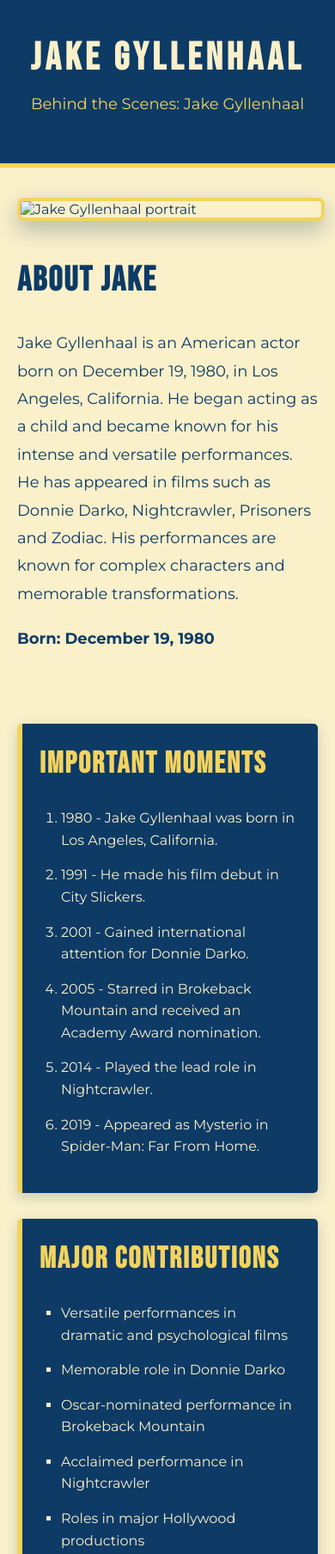
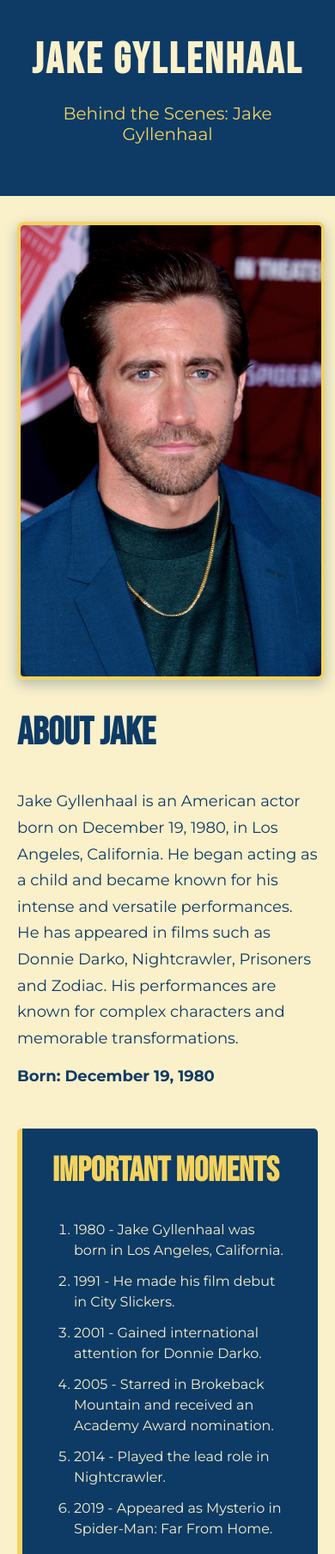
Before and after one commit to zhannurr-png/assignment1web, a plain HTML site: page task3.html in a window 390 px wide. Shown: the top 1808 px of the page at 86% size. Drawn offline with Linux system fonts and the light colour scheme.

Commit message:
fixed error in task3.css

```diff
--- a/task3.css
+++ b/task3.css
@@ -8,222 +8,180 @@
 
 .header {
     background-color: #0D3B66;
+    color: #FAF0CA;
     text-align: center;
-    padding: 55px 20px;
-    border-bottom: 5px solid #F4D35E;
+    padding: 40px 20px;
 }
 
 .header h1 {
     margin: 0;
     font-family: 'Bebas Neue', sans-serif;
-    font-size: 80px;
-    letter-spacing: 5px;
-    text-transform: uppercase;
-    color: #FAF0CA;
+    font-size: 70px;
+    letter-spacing: 3px;
 }
 
 .header p {
-    margin-top: 15px;
-    font-size: 22px;
+    font-size: 20px;
     color: #F4D35E;
 }
 
 .content {
     max-width: 1100px;
     margin: 0 auto;
-    padding: 55px 30px;
+    padding: 40px 30px;
 }
 
 .intro {
-    display: flex;
-    align-items: flex-start;
-    gap: 55px;
-    margin-bottom: 60px;
+    margin-bottom: 50px;
 }
 
 .photo-section {
+    float: left;
     width: 350px;
-    flex-shrink: 0;
+    margin-right: 50px;
 }
 
 .photo-section img {
     width: 100%;
     max-width: 350px;
-    display: block;
     border-radius: 8px;
     border: 4px solid #F4D35E;
-    box-shadow: 0 10px 25px rgba(13, 59, 102, 0.3);
+    box-shadow: 0 5px 15px rgba(13, 59, 102, 0.3);
 }
 
 .about {
-    padding: 10px 0;
+    padding: 10px;
+}
+
+.intro::after {
+    content: "";
+    display: block;
+    clear: both;
 }
 
 .about h2 {
+    font-family: 'Bebas Neue', sans-serif;
+    font-size: 45px;
+    color: #0D3B66;
     margin-top: 0;
-    font-family: 'Bebas Neue', sans-serif;
-    font-size: 48px;
-    letter-spacing: 2px;
-    color: #0D3B66;
 }
 
 .about p {
     font-size: 18px;
-    line-height: 1.8;
-    color: #0D3B66;
+    line-height: 1.7;
 }
 
 .about h3 {
-    margin-top: 25px;
     font-size: 18px;
-    color: #0D3B66;
 }
 
 .section {
     background-color: #0D3B66;
-    padding: 30px 35px;
+    color: #FAF0CA;
+    padding: 25px 35px;
     margin-bottom: 30px;
     border-left: 6px solid #F4D35E;
     border-radius: 5px;
-    box-shadow: 0 5px 15px rgba(13, 59, 102, 0.2);
 }
 
 .section h2 {
     margin-top: 0;
     font-family: 'Bebas Neue', sans-serif;
-    font-size: 42px;
-    letter-spacing: 2px;
+    font-size: 40px;
     color: #F4D35E;
 }
 
 ol {
     padding-left: 25px;
-    color: #FAF0CA;
 }
 
 ul {
     padding-left: 25px;
     list-style-type: square;
-    color: #FAF0CA;
 }
 
 li {
-    margin-bottom: 15px;
-    line-height: 1.6;
+    margin-bottom: 12px;
+    line-height: 1.5;
 }
 
 .links {
     text-align: center;
-    padding: 40px 20px;
+    padding: 35px 20px;
 }
 
 .links h2 {
     font-family: 'Bebas Neue', sans-serif;
-    font-size: 42px;
-    color: #0D3B66;
+    font-size: 40px;
 }
 
 .links p {
-    color: #0D3B66;
-    margin-bottom: 25px;
+    font-size: 17px;
 }
 
-.links > a:not(.btn) {
-    display: inline-block;
-    margin: 8px 10px;
+.links a {
     color: #0D3B66;
-    font-weight: 600;
+    font-weight: bold;
+    margin: 10px;
     text-decoration: none;
-    transition: 0.3s;
 }
 
-.links > a:not(.btn):hover {
+.links a:hover {
     color: #F4D35E;
     background-color: #0D3B66;
-    padding: 5px 8px;
     border-radius: 4px;
 }
 
 .btn {
     display: inline-block;
     margin-top: 20px;
-    padding: 14px 28px;
+    padding: 12px 25px;
     background-color: #F4D35E;
     color: #0D3B66;
     border-radius: 5px;
-    font-weight: 700;
-    text-decoration: none;
-    transition: 0.3s;
+    font-weight: bold;
 }
 
 .btn:hover {
     background-color: #0D3B66;
-    color: #FAF0CA;
-    transform: translateY(-4px);
-    box-shadow: 0 6px 15px rgba(13, 59, 102, 0.3);
+    color: #FAF0CA !important;
 }
 
 .footer {
     background-color: #0D3B66;
+    color: #FAF0CA;
     text-align: center;
-    padding: 25px;
-    border-top: 4px solid #F4D35E;
+    padding: 20px;
+    margin-top: 30px;
 }
 
 .footer p {
     margin: 0;
-    color: #FAF0CA;
-    font-size: 14px;
 }
 
 @media (max-width: 800px) {
 
     .header h1 {
-        font-size: 55px;
-    }
-
-    .header p {
-        font-size: 18px;
-    }
-
-    .intro {
-        display: block;
+        font-size: 50px;
     }
 
     .photo-section {
+        float: none;
         width: 100%;
-        margin-bottom: 35px;
+        margin-right: 0;
+        text-align: center;
+        margin-bottom: 30px;
     }
 
     .photo-section img {
         max-width: 350px;
-        margin: 0 auto;
     }
 
-    .about h2 {
-        font-size: 40px;
+    .about {
+        padding: 0;
     }
 
     .content {
-        padding: 35px 20px;
+        padding: 30px 20px;
     }
 }
-
-
-@media (max-width: 500px) {
-    .header {
-        padding: 40px 15px;
-    }
-
-    .header h1 {
-        font-size: 45px;
-    }
-
-    .section {
-        padding: 25px 20px;
-    }
-
-    .section h2 {
-        font-size: 35px;
-    }
-}
```
Also changed, not shown: images/jake.jpg (added).
